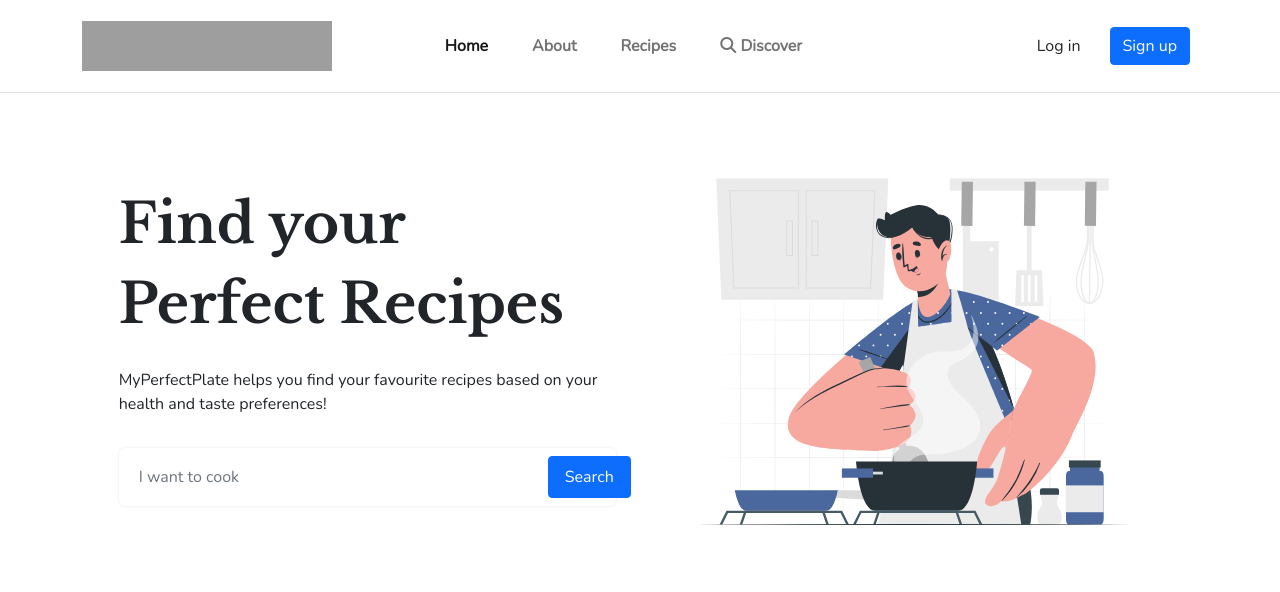
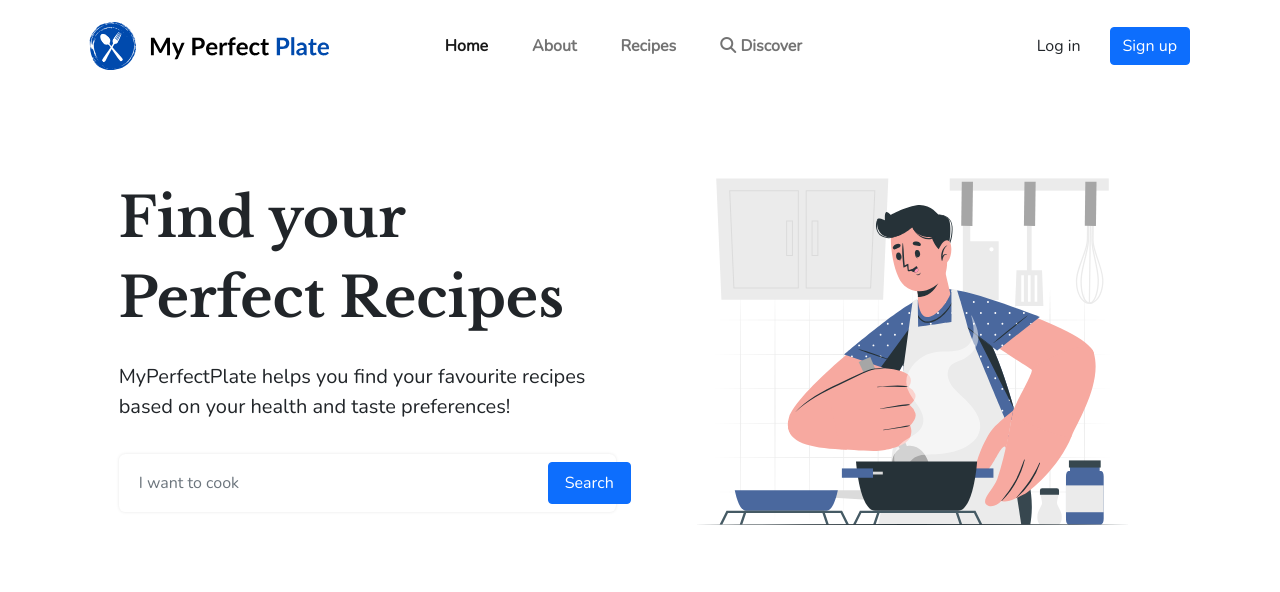
Before and after one commit to sherchansachin/MyPerfectPlate-Recipe-Recommendation-System, a Django app: page / in a window 1280 px wide. Shown: the top 592 px of the page. Run offline with Django 4.2, Linux system fonts and the light colour scheme; some libraries are stand-ins or nearby versions; some web fonts are replaced; grey boxes are pictures that could not be loaded.

Commit message:
changes done in navbar styling

```diff
--- a/main/templates/main/home.html
+++ b/main/templates/main/home.html
@@ -9,7 +9,7 @@
   <div class="row align-items-center g-lg-5 py-5">
     <div class="col-lg-6 col-md-7 py-5">
       <h1 class="mb-2">Find your <br> Perfect Recipes</h1>
-      <p class="py-3">MyPerfectPlate helps you find your favourite recipes based on your health and taste preferences! </p>
+      <p class="lead py-3">MyPerfectPlate helps you find your favourite recipes based on your health and taste preferences! </p>
       <div class="search-bar rounded p-2">
         <form>
           <div class="row">
--- a/static/css/style.css
+++ b/static/css/style.css
@@ -143,7 +143,7 @@ a{
   }
 
 
-  @media (max-width: 768px) {
+  @media (max-width: 1024px) {
     .hero h1{
       font-size: 2.125rem;
       line-height: 3rem;
--- a/templates/base/navbar.html
+++ b/templates/base/navbar.html
@@ -2,7 +2,7 @@
 <nav class="navbar fixed-top navbar-expand-lg navbar-light bg-light border-bottom  mb-5 bg-white rounded fixed-top py-3">
   <div class="container">
     <a class="navbar-brand" href="#">
-      <img src="{% static 'image/logo3.svg' %}" alt="Logo" height="40px" width="250px">
+      <img src="{% static 'image/logo3.svg' %}" alt="Logo" height="50px" width="250px">
     </a>
     <button class="navbar-toggler" type="button" data-bs-toggle="collapse" data-bs-target="#navbarNavDropdown"
       aria-controls="navbarNavDropdown" aria-expanded="false" aria-label="Toggle navigation">
--- a/templates/base/transparent-navbar.html
+++ b/templates/base/transparent-navbar.html
@@ -1,8 +1,8 @@
 {% load static %}
-<nav class="navbar navbar-expand-lg navbar-light fixed-top  border-bottom py-3">
+<nav class="navbar navbar-expand-lg navbar-light fixed-top py-3">
   <div class="container">
     <a class="navbar-brand" href="#">
-      <img src="{% static 'image/lo.svg' %}" alt="Logo" height="50px" width="250px">
+      <img src="{% static 'image/logo1.svg' %}" alt="Logo" height="50px" width="250px">
     </a>
     <button class="navbar-toggler" type="button" data-bs-toggle="collapse" data-bs-target="#navbarNavDropdown"
       aria-controls="navbarNavDropdown" aria-expanded="false" aria-label="Toggle navigation">
```
Also changed, not shown: static/image/logo3.svg.
